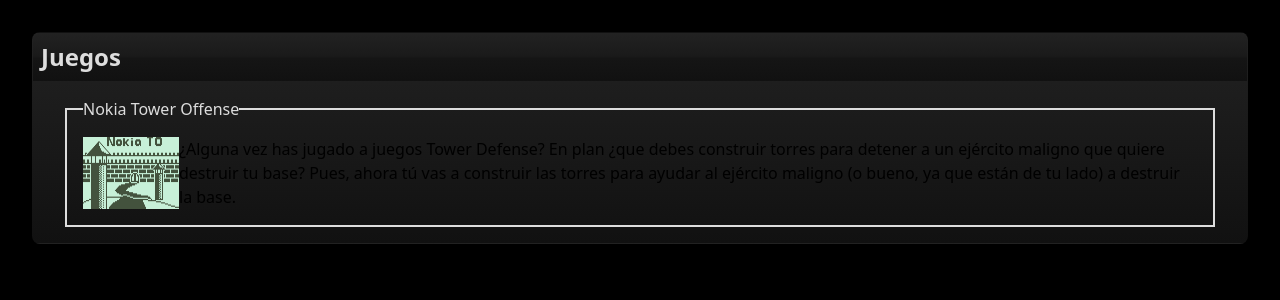
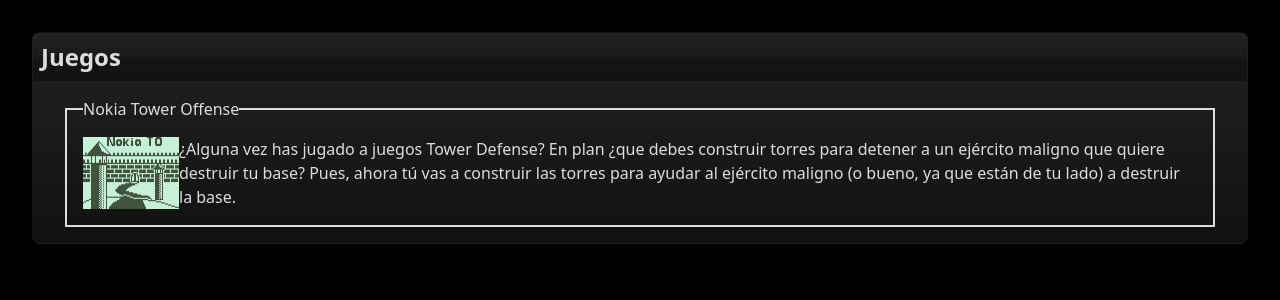
Before and after one commit to Libertifer/satart.tech, a PHP site: page / in a window 1280 px wide. Shown: the part 80-380 px from the top of the page. Run offline with PHP 8.4, Linux system fonts and the light colour scheme; some libraries are stand-ins or nearby versions.

Commit message:
Update style.css

```diff
--- a/css/style.css
+++ b/css/style.css
@@ -66,7 +66,7 @@ fieldset {
   padding: 16px!important;
 }
 
-fieldset[id^="ludus-"] > p, legend {
+fieldset[id^="ludus-"] > .descriptio > p, legend {
   color: var(--col-tertiarius);
 }
 
```
